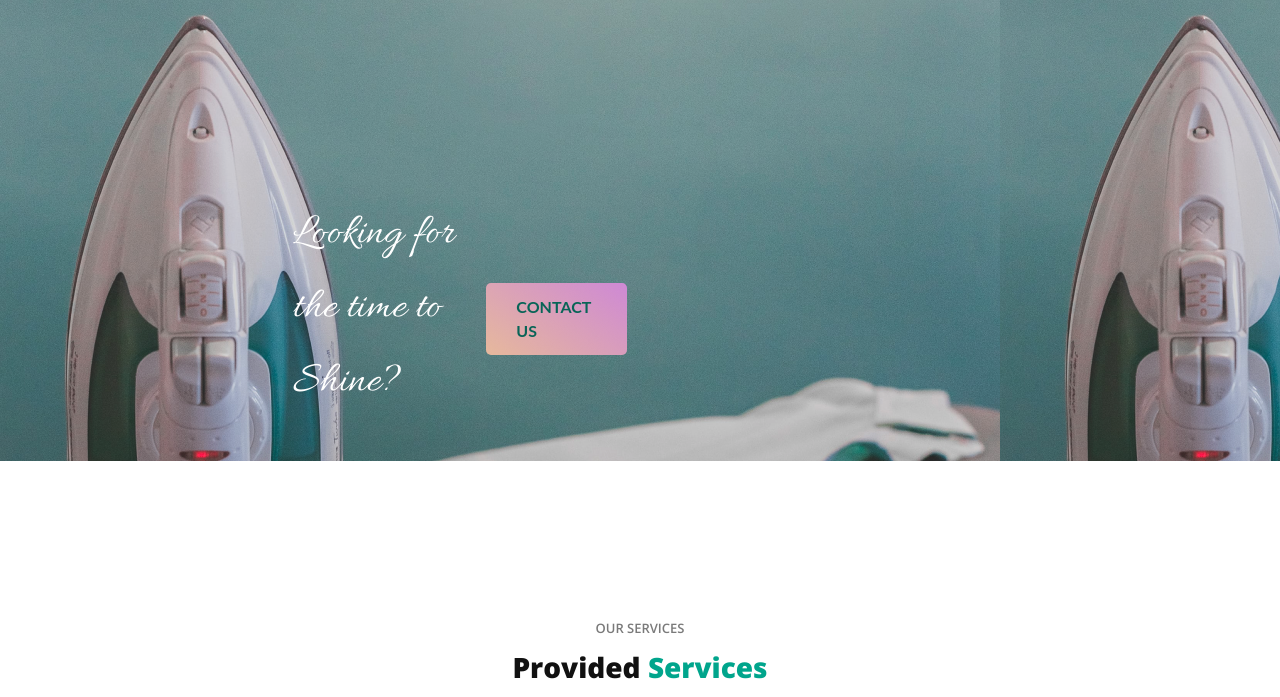
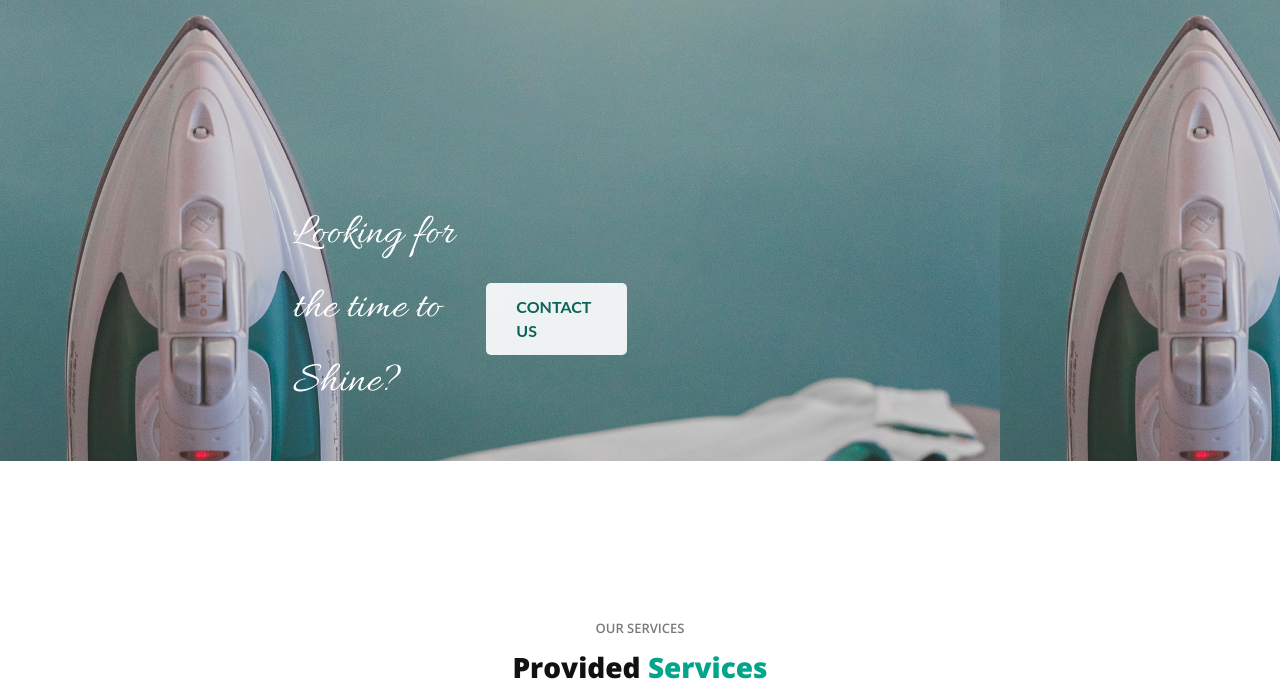
Before and after one commit to rwema3/bictchallngz, a plain HTML site: page index.html in a window 1280 px wide. In both pictures the pointer is over the link "CONTACT US". Shown: the part 103-800 px from the top of the page. Drawn offline with nearby package versions, Linux system fonts and the light colour scheme.

Commit message:
Update templatemo-eduwell-style.css

```diff
--- a/assets/css/templatemo-eduwell-style.css
+++ b/assets/css/templatemo-eduwell-style.css
@@ -169,8 +169,9 @@ body {
 }
 
 .main-button-gradient a:hover {
-  background: rgb(219,138,222);
-  background: linear-gradient(-145deg, rgba(219,138,222,1) 0%, rgba(246,191,159,1) 100%);
+  background: white;
+  background: white;
+  color: #006253;
   opacity: 0.9;
 }
 
```
